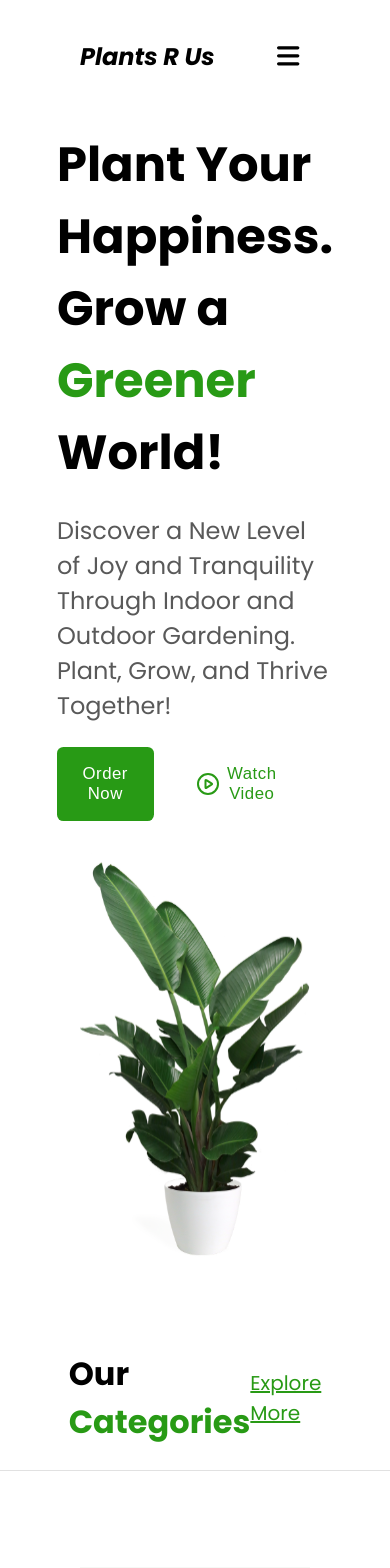
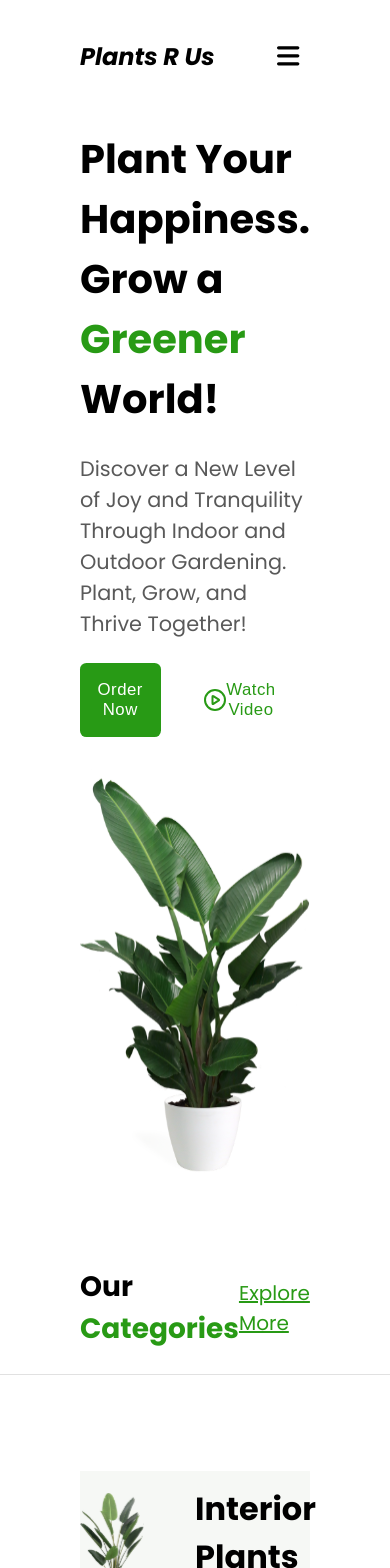
Before and after one commit to demi05/PlantsRUs, a React (Create React App) app: page / in a window 390 px wide. Shown: the top 1568 px of the page. Built offline with nearby package versions, Linux system fonts and the light colour scheme.

Commit message:
added responsiveness

```diff
--- a/src/index.css
+++ b/src/index.css
@@ -450,6 +450,12 @@ nav .nav-icon {
     display: flex;
     flex-direction: column;
   }
+  .hero-text h1 {
+    font-size: 2.5rem;
+  }
+  .hero-text p {
+    font-size: 1.3rem;
+  }
   .hero-buttons {
     margin-bottom: 2em;
   }
@@ -468,6 +474,12 @@ nav .nav-icon {
     display: flex;
     flex-direction: column;
     min-height: 30vh;
+  }
+  .categories-header h2,
+  .arrivals-header h2,
+  .resources-header h2,
+  .testimonials-header h2 {
+    font-size: 1.75rem;
   }
   /* grow  */
   .grow-div {
@@ -490,11 +502,7 @@ nav .nav-icon {
   .testimonials-div {
     padding: 5em 3em;
   }
-  .testimonials-header h2 {
-    font-size: 1.5rem;
-  }
   .testimonials-img img {
-    /* border: 1px solid red; */
     padding: 0;
     width: 80%;
     margin: 0 auto;
```
